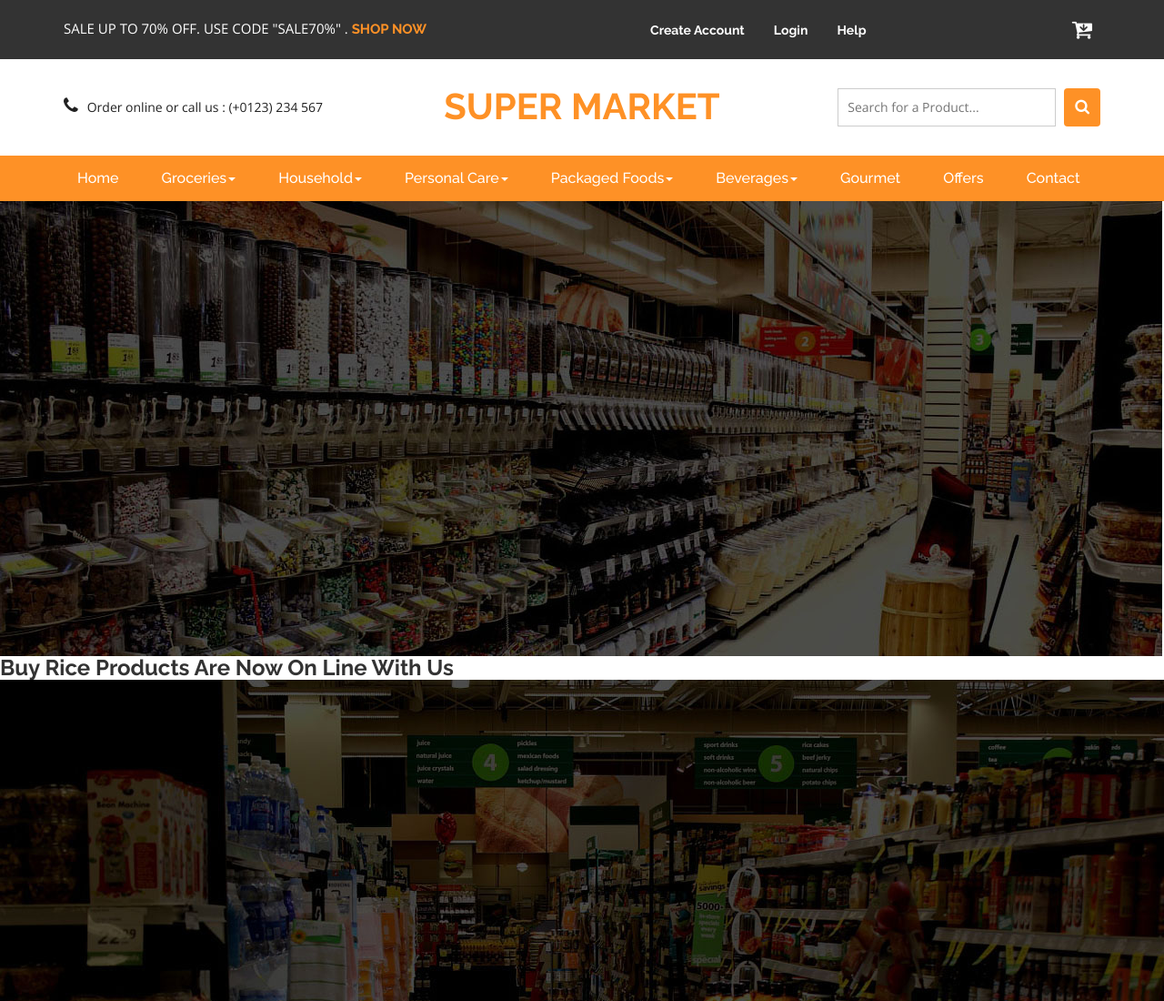
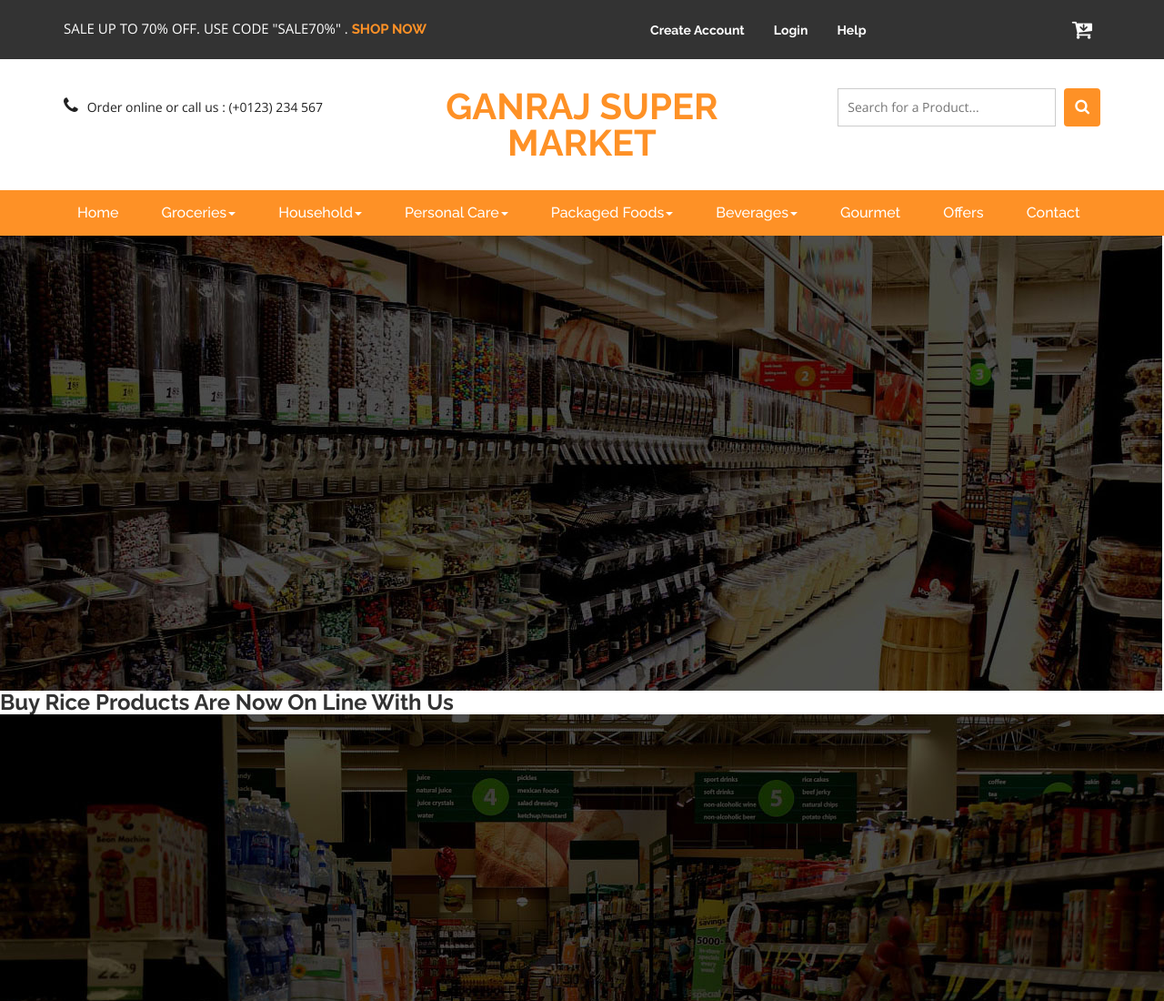
Before and after one commit to yashbhangare/store, a plain HTML site: page index.html in a window 1280 px wide. Shown: the top 1100 px of the page at 91% size. Drawn offline with nearby package versions, Linux system fonts and the light colour scheme; a script that the page names is missing.

Commit message:
Update index.html

```diff
--- a/index.html
+++ b/index.html
@@ -69,7 +69,7 @@ Smartphone Compatible web template, free webdesigns for Nokia, Samsung, LG, Sony
 				</ul>
 			</div>
 			<div class="w3ls_logo_products_left">
-				<h1><a href="index.html">super Market</a></h1>
+				<h1><a href="index.html">Ganraj super Market</a></h1>
 			</div>
 		<div class="w3l_search">
 			<form action="#" method="post">
```
